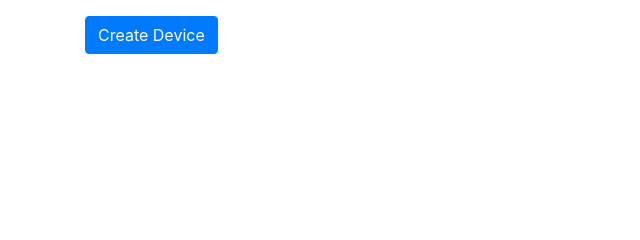
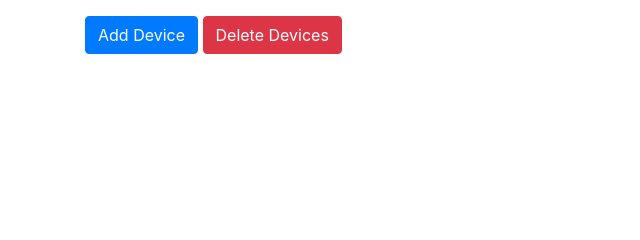
Before and after one commit to maexled/mystrom-django-interface, a Django app: page / in a window 1280 px wide. Shown: the part 195-435 px from the top of the page, without its empty margins (0-640 px from the left). Run offline with Django 4.2, Linux system fonts and the light colour scheme; data that the repository does not hold is empty; some libraries are stand-ins or nearby versions.

Commit message:
devices can be edited, updated und deleted

```diff
--- a/mystrom/templates/device_table_entries.html
+++ b/mystrom/templates/device_table_entries.html
@@ -4,9 +4,10 @@
   <td>{{ device.name }}</td>
   <td>{{ device.ip }}</td>
   <td>
-              <button type="button" class="btn btn-danger" data-toggle="modal" data-target="#exampleModal">
-                Delete Device
+    <button class="btn btn-primary btn-sm" hx-get="{% url 'device' id=device.id %}" hx-target="#dialog">
+      Edit Device
     </button>
+
   </td>
 </tr>
 {% endfor %}
--- a/mystrom/templates/index.html
+++ b/mystrom/templates/index.html
@@ -40,14 +40,15 @@
         </thead>
         <tbody id="devices-list">
           {% for device in devices %}
-          <tr id="device-{{ movie.name }} device-entry" class="device-row">
+          <tr id="device-{{ device.id }}" class="device-row">
             <td>{{ device.id }}</td>
             <td>{{ device.name }}</td>
             <td>{{ device.ip }}</td>
             <td>
-              <button type="button" class="btn btn-danger" data-toggle="modal" data-target="#">
-                Delete Device
+              <button class="btn btn-primary btn-sm" hx-get="{% url 'device' id=device.id %}" hx-target="#dialog">
+                Edit Device
               </button>
+
             </td>
           </tr>
           {% endfor %}
@@ -55,44 +56,23 @@
       </table>
 
       <!-- Button trigger modal -->
-      <button type="button" class="btn btn-primary" data-toggle="modal" data-target="#createModal">
+      <!-- <button type="button" class="btn btn-primary" data-toggle="modal" data-target="#createModal">
         Create Device
+      </button> -->
+      <button hx-get="{% url 'devices' %}" hx-target="#dialog" class="btn btn-primary">
+        Add Device
+      </button>
+
+      <button type="button" class="btn btn-danger" hx-delete="{% url 'devices' %}" hx-headers='{"X-CSRFToken":"{{ csrf_token }}"}' hx-target="#devices-list">
+        Delete Devices
       </button>
     </div>
 
     <!-- Placeholder for the modal -->
     <!-- Modal -->
     <div id="createModal" class="modal fade" tabindex="-1" role="dialog" aria-labelledby="exampleModalLabel" aria-hidden="true">
-      <div class="modal-dialog" role="document">
-        {% load widget_tweaks %}
-        {% with WIDGET_ERROR_CLASS='is-invalid' %}
-        <!-- hx-swap="beforeend" - just send the created object -->
-        <form hx-post="" hx-headers='{"X-CSRFToken":"{{ csrf_token }}"}' hx-target="#devices-list" hx-swap="beforeend" class="modal-content">
-          {% csrf_token %}
-          <div class="modal-header">
-            <h5 class="modal-title" id="exampleModalLabel">Create device</h5>
-            <button type="button" class="close" data-dismiss="modal" aria-label="Close">
-              <span aria-hidden="true">&times;</span>
-            </button>
-          </div>
-          <div class="modal-body">
-            <div class="mb-3">
-              <label for="{{ form.name.id_for_label }}" class="form-label">Name</label>
-              {% render_field form.name class="form-control" placeholder="Super Name" %}
-              <div class="invalid-feedback">{{ form.name.errors|first }}</div>
-            </div>
-            <div class="mb-3">
-              <label for="{{ form.ip.id_for_label }}" class="form-label">IP</label>
-              {% render_field form.ip class="form-control" placeholder="192.168.0.196" %}
-              <div class="invalid-feedback">{{ form.ip.errors|first }}</div>
-            </div>
-          </div>
-          <div class="modal-footer">
-            <button type="button" class="btn btn-secondary" data-dismiss="modal">Close</button>
-            <button type="submit" class="btn btn-primary">Add Device</button>
-          </div>
-        </form>
-        {% endwith %}
+      <div id="dialog" class="modal-dialog" role="document">
+
       </div>
     </div>
 
@@ -109,10 +89,24 @@
 
   htmx.on("htmx:afterSwap", (e) => {
     console.log(e.detail)
-    if (e.detail.target.id == "devices-list") {
+    if (e.detail.target.id == "dialog") {
+      $("#createModal").modal('show');
+    } else if (e.detail.requestConfig.path == "{% url 'devices' %}") {
+      if (e.detail.requestConfig.verb == "post") {
+        let deviceName = e.detail.requestConfig.parameters.name
+        $("#createModal").modal('hide');
+        toastr.success('Device ' + deviceName + ' created')
+      } else if (e.detail.requestConfig.verb == "delete") {
+        toastr.error('All devices deleted')
+      }
+    } else if (e.detail.requestConfig.path.startsWith("{% url 'devices' %}")) {
       let deviceName = e.detail.requestConfig.parameters.name
       $("#createModal").modal('hide');
-      toastr.success('Device ' + deviceName + ' created')
+      if (e.detail.requestConfig.verb == "post") {
+        toastr.success('Device ' + deviceName + ' updated')
+      } else if (e.detail.requestConfig.verb == "delete") {
+        toastr.error('Device ' + deviceName + ' deleted')
+      }
     }
   })
 
@@ -121,16 +115,19 @@
   })
 
   htmx.on("htmx:beforeSwap", (e) => {
+    console.log(e.detail)
     // Empty response targeting #dialog => hide the modal
+    /*
     if (e.detail.target.id == "devices-list" && !e.detail.xhr.response) {
+      console.log("EMPTy")
       e.detail.shouldSwap = false
-    }
+    }*/
   })
 
   // Remove dialog content after hiding
   htmx.on("hidden.bs.createModal", () => {
     console.log("HIDDEN")
-    document.getElementById("modal-dialog").innerHTML = ""
+    document.getElementById("dialog").innerHTML = ""
   })
 })()
   </script>
--- a/mystrom/urls.py
+++ b/mystrom/urls.py
@@ -3,4 +3,6 @@ from . import views
 
 urlpatterns = [
     path('', views.index, name='index'),
+    path('devices/<int:id>/', views.device_info, name='device'),
+    path('devices/', views.devices, name='devices'),
 ]
--- a/mystrom/views.py
+++ b/mystrom/views.py
@@ -2,30 +2,23 @@ import json
 
 from django.urls import reverse_lazy
 from django.http import HttpResponse
-from django.shortcuts import render
+from django.shortcuts import render, get_object_or_404
 from django.contrib import messages
 
 from mystrom_rest.models import MystromDevice, MystromResult
 from .forms import MystromDeviceForm
 
 def index(request):
+    # create device
     if request.method == "POST":
         form = MystromDeviceForm(request.POST)
         if form.is_valid():
             device = form.save()
             # want to return this device, but form.save() does not provied id
             # probably not the best solution
-            return render(request, 'device_table_entry.html', {
-                'device' : MystromDevice.objects.last()
+            return render(request, 'device_table_entries.html', {
+                'devices' : MystromDevice.objects.all()
             })
-#            return HttpResponse(
-#                status=204,
-#                headers={
-#                    'HX-Trigger': json.dumps({
-#                        "movieListChanged": None,
-#                        "showMessage": f"{device.name} added."
-#                    })
-#                })
     else:
         form = MystromDeviceForm()
 
@@ -34,6 +27,42 @@ def index(request):
         'form': form
     })
 
-def delete_device(request, id):
-    if request.method == "DELETE":
-        pass
+def devices(request):
+    if request.method == "POST":
+        form = MystromDeviceForm(request.POST)
+        if form.is_valid():
+            form.save()
+            return render(request, 'device_table_entries.html', {
+                'devices' : MystromDevice.objects.all(),
+            })
+    elif request.method == "DELETE":
+        MystromDevice.objects.all().delete()
+        return render(request, 'device_table_entries.html', {
+            'devices' : []
+        })
+    else:
+        form = MystromDeviceForm()
+    return render(request, 'device_form.html', {
+        'form': form
+    })
+
+def device_info(request, id):
+    device = get_object_or_404(MystromDevice, id=id)
+    if request.method == "POST":
+        form = MystromDeviceForm(request.POST, instance=device)
+        if form.is_valid():
+            form.save()
+            return render(request, 'device_table_entries.html', {
+                'devices' : MystromDevice.objects.all(),
+            })
+    elif request.method == "DELETE":
+        MystromDevice.objects.filter(id=device.id).delete()
+        return render(request, 'device_table_entries.html', {
+            'devices' : MystromDevice.objects.all(),
+        })
+    else:
+        form = MystromDeviceForm(instance=device)
+    return render(request, 'device_form.html', {
+        'form': form,
+        'device': device,
+    })
```
Also changed, not shown: mystrom/templates/device_form.html (added, +41 -0 lines). Lines whose indentation alone changed are shown as unchanged.
